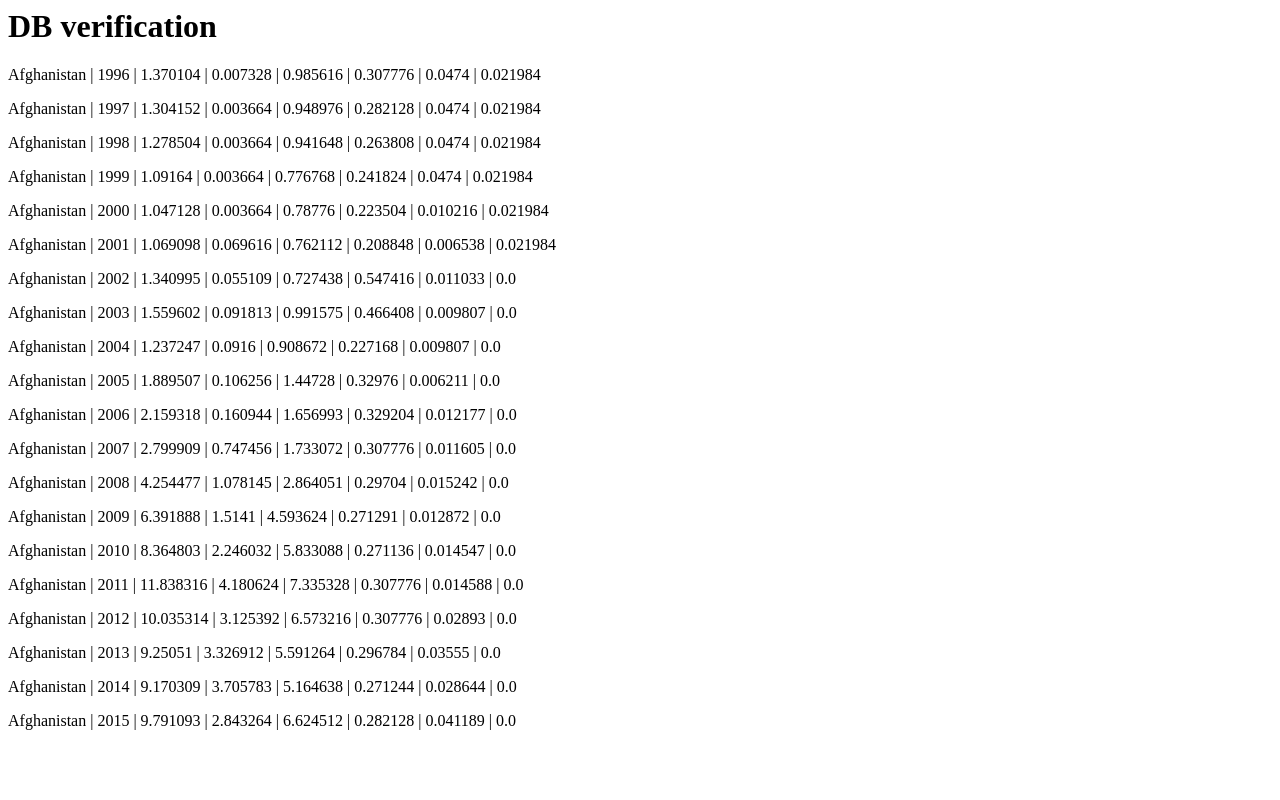
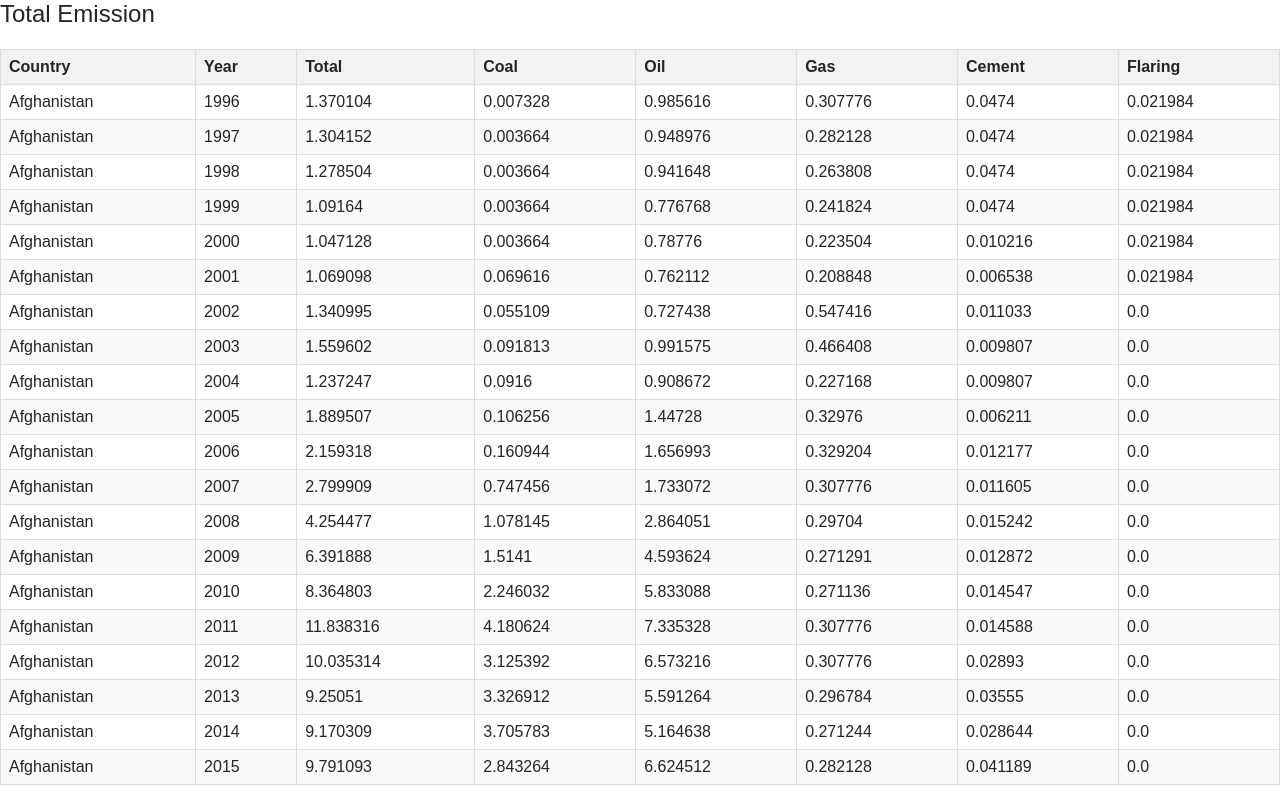
Before and after one commit to Cloudy030/cs511_delta, a Django app: template emission/templates/emission/totalemission.html in a window 1280 px wide. Run offline with Django 4.2, Linux system fonts and the light colour scheme; the template is opened without the code that fills it: values that come from a table or form of the project are taken from there, others are empty; data comes from the database, SQL or seed files in the repository.

Commit message:
Linking file to the menu and designing the table

```diff
--- a/emission/static/emission/style.css
+++ b/emission/static/emission/style.css
@@ -11,3 +11,28 @@
   background-color: #5ac0d9;
   color: white;
 }
+body {
+        font-family: Arial, sans-serif;
+        font-size: 14px;
+        line-height: 1.5;
+      }
+h1 {
+        font-size: 24px;
+        margin-top: 0;
+      }
+table {
+        border-collapse: collapse;
+        width: 100%;
+        margin-top: 20px;
+      }
+th, td {
+        border: 1px solid #ddd;
+        padding: 8px;
+        text-align: left;
+      }
+th {
+        background-color: #f2f2f2;
+      }
+tr:nth-child(even) {
+        background-color: #f9f9f9;
+      }
--- a/emission/templates/emission/totalemission.html
+++ b/emission/templates/emission/totalemission.html
@@ -1,20 +1,40 @@
+{% load static %}
 <html>
   <head>
-    <title>Database verification</title>
+<meta name="viewport" content="width=device-width, initial-scale=1">
+<link href="https://cdn.jsdelivr.net/npm/bootstrap@5.3.0-alpha1/dist/css/bootstrap.min.css" rel="stylesheet" integrity="sha384-GLhlTQ8iRABdZLl6O3oVMWSktQOp6b7In1Zl3/Jr59b6EGGoI1aFkw7cmDA6j6gD" crossorigin="anonymous">
+<link rel="stylesheet" href="{% static 'emission/style.css' %}">
+    <title>Total Emission</title>
   </head>
   <body>
-    <h1>DB verification</h1>
-    {% for totalemission in totalemissions %}
-    <p>
-      {{totalemission.country}} |
-      {{totalemission.year}} |
-      {{totalemission.total}} |
-      {{totalemission.coal}} |
-      {{totalemission.oil}} |
-      {{totalemission.gas}} |
-      {{totalemission.cement}} |
-      {{totalemission.flaring}}
-    </p>
-    {% endfor %}
+    <h1>Total Emission</h1>
+    <table>
+      <thead>
+        <tr>
+          <th>Country</th>
+          <th>Year</th>
+          <th>Total</th>
+          <th>Coal</th>
+          <th>Oil</th>
+          <th>Gas</th>
+          <th>Cement</th>
+          <th>Flaring</th>
+        </tr>
+      </thead>
+      <tbody>
+        {% for totalemission in totalemissions %}
+        <tr>
+          <td>{{totalemission.country}}</td>
+          <td>{{totalemission.year}}</td>
+          <td>{{totalemission.total}}</td>
+          <td>{{totalemission.coal}}</td>
+          <td>{{totalemission.oil}}</td>
+          <td>{{totalemission.gas}}</td>
+          <td>{{totalemission.cement}}</td>
+          <td>{{totalemission.flaring}}</td>
+        </tr>
+        {% endfor %}
+      </tbody>
+    </table>
   </body>
 </html>
```
Also changed, not shown: emission/templates/emission/index.html (+4 -4 lines), emission/templates/emission/sector.html (added).
